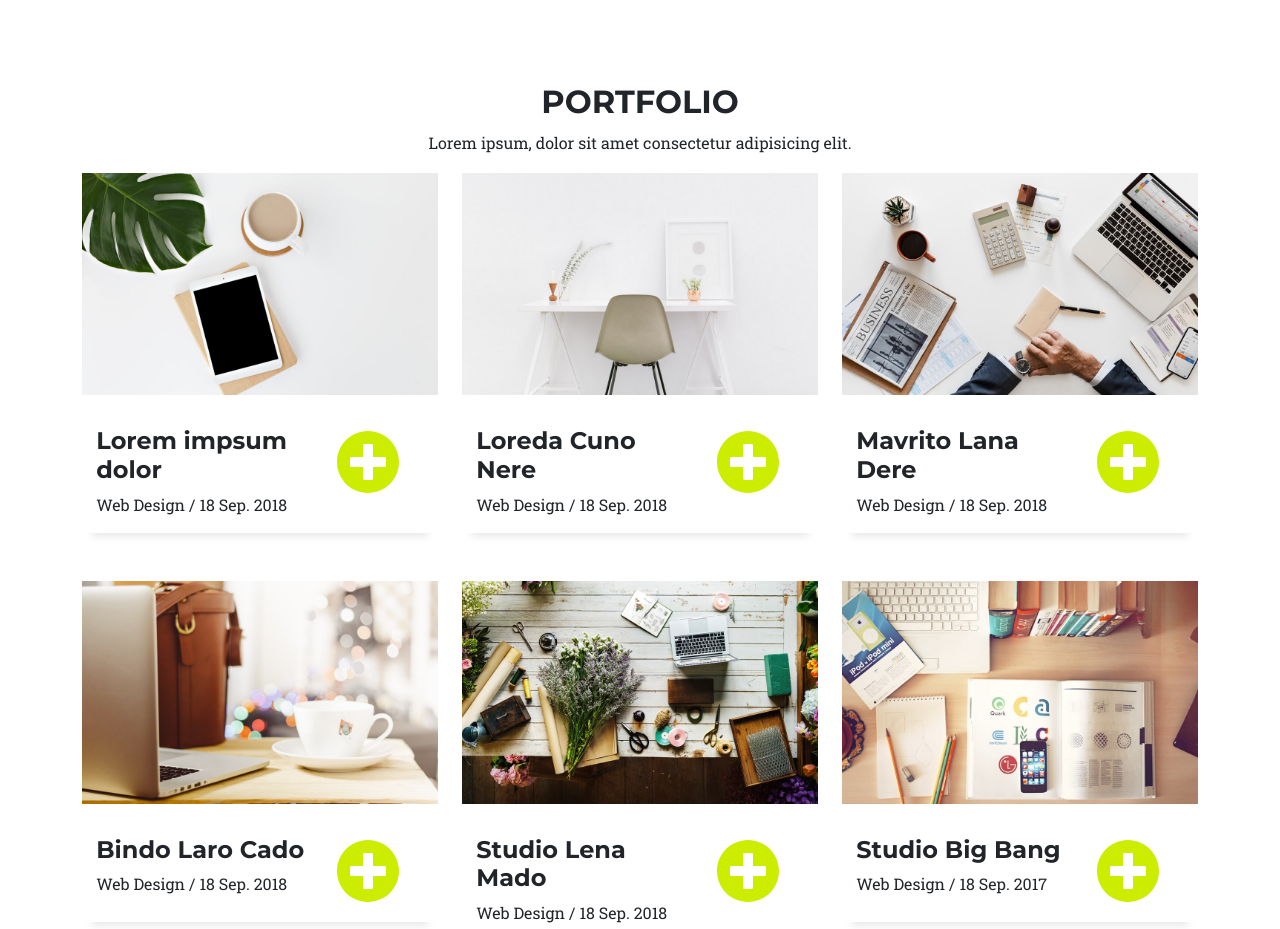
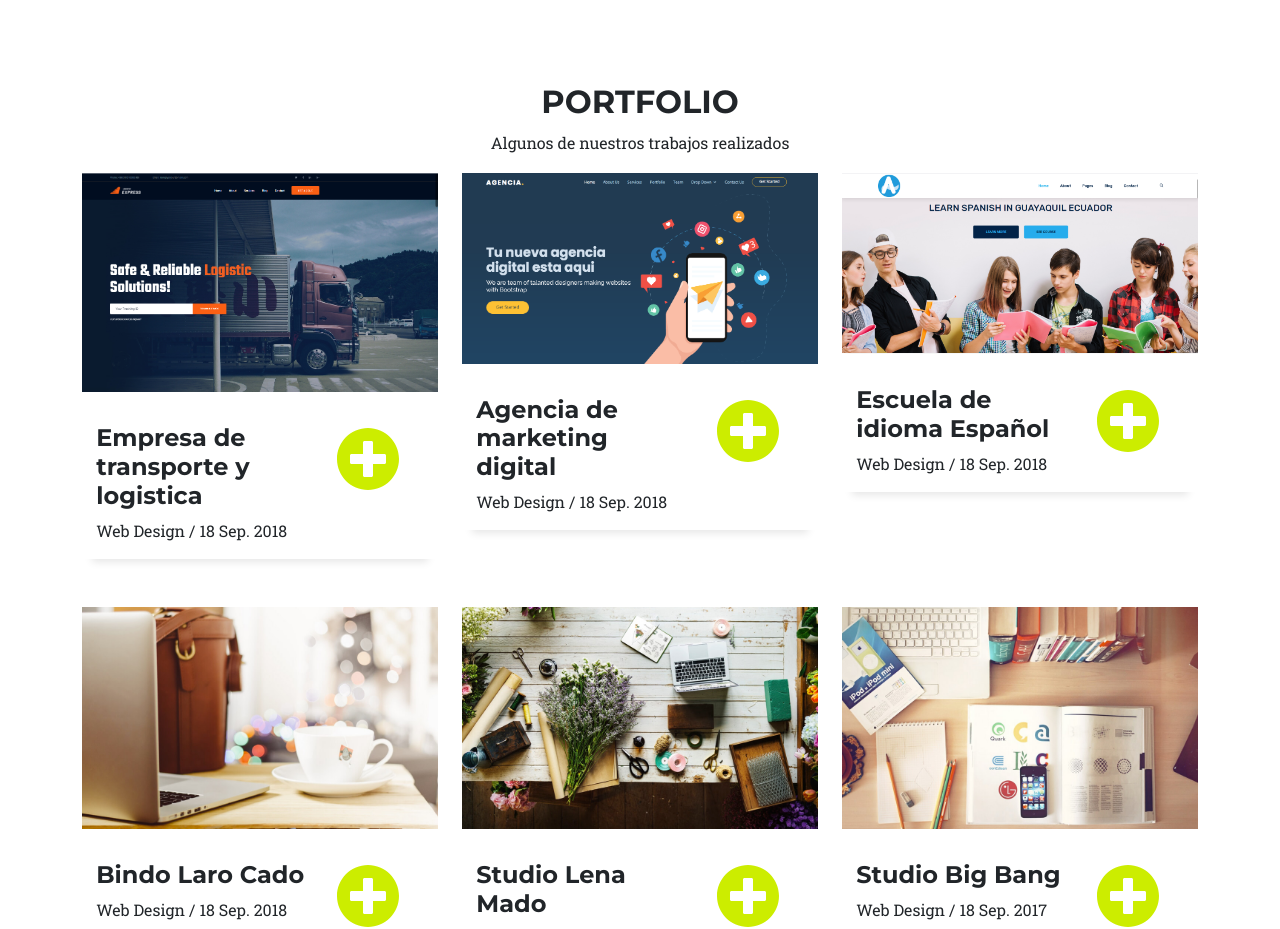
Before and after one commit to saenz-arias/CMD-, a plain HTML site: page index.html in a window 1280 px wide. Shown: the part 2200-3129 px from the top of the page. Drawn offline with nearby package versions, Linux system fonts and the light colour scheme; a web font is replaced by a local one.

Commit message:
portafolio.3

```diff
--- a/index.html
+++ b/index.html
@@ -134,7 +134,7 @@
                   Portfolio
                 </h2>
                 <p class="subtitle-a">
-                  Lorem ipsum, dolor sit amet consectetur adipisicing elit.
+                  Algunos de nuestros trabajos realizados
                 </p>
                 <div class="line-mf"></div>
               </div>
@@ -145,13 +145,13 @@
               <div class="work-box">
                 <a href="assets/img/portfolio/work-1.jpg" data-gallery="portfolioGallery" class="portfolio-lightbox">
                   <div class="work-img">
-                    <img src="assets/img/portfolio/work-1.jpg" alt="" class="img-fluid">
+                    <img src="assets/img/portfolio/logistics.png" alt="" class="img-fluid">
                   </div>
                 </a>
                 <div class="work-content">
                   <div class="row">
                     <div class="col-sm-8">
-                      <h2 class="w-title">Lorem impsum dolor</h2>
+                      <h2 class="w-title">Empresa de transporte y logistica</h2>
                       <div class="w-more">
                         <span class="w-ctegory">Web Design</span> / <span class="w-date">18 Sep. 2018</span>
                       </div>
@@ -170,13 +170,13 @@
               <div class="work-box">
                 <a href="assets/img/portfolio/work-2.jpg" data-gallery="portfolioGallery" class="portfolio-lightbox">
                   <div class="work-img">
-                    <img src="assets/img/portfolio/work-2.jpg" alt="" class="img-fluid">
+                    <img src="assets/img/portfolio/agencia.png" alt="" class="img-fluid">
                   </div>
                 </a>
                 <div class="work-content">
                   <div class="row">
                     <div class="col-sm-8">
-                      <h2 class="w-title">Loreda Cuno Nere</h2>
+                      <h2 class="w-title">Agencia de marketing digital</h2>
                       <div class="w-more">
                         <span class="w-ctegory">Web Design</span> / <span class="w-date">18 Sep. 2018</span>
                       </div>
@@ -194,13 +194,13 @@
               <div class="work-box">
                 <a href="assets/img/portfolio/work-3.jpg" data-gallery="portfolioGallery" class="portfolio-lightbox">
                   <div class="work-img">
-                    <img src="assets/img/portfolio/work-3.jpg" alt="" class="img-fluid">
+                    <img src="assets/img/portfolio/idiomas.png" alt="" class="img-fluid">
                   </div>
                 </a>
                 <div class="work-content">
                   <div class="row">
                     <div class="col-sm-8">
-                      <h2 class="w-title">Mavrito Lana Dere</h2>
+                      <h2 class="w-title">Escuela de idioma Español</h2>
                       <div class="w-more">
                         <span class="w-ctegory">Web Design</span> / <span class="w-date">18 Sep. 2018</span>
                       </div>
```
Also changed, not shown: assets/img/portfolio/agencia.png (added), assets/img/portfolio/idiomas.png (added), assets/img/portfolio/logistics.png (added).
